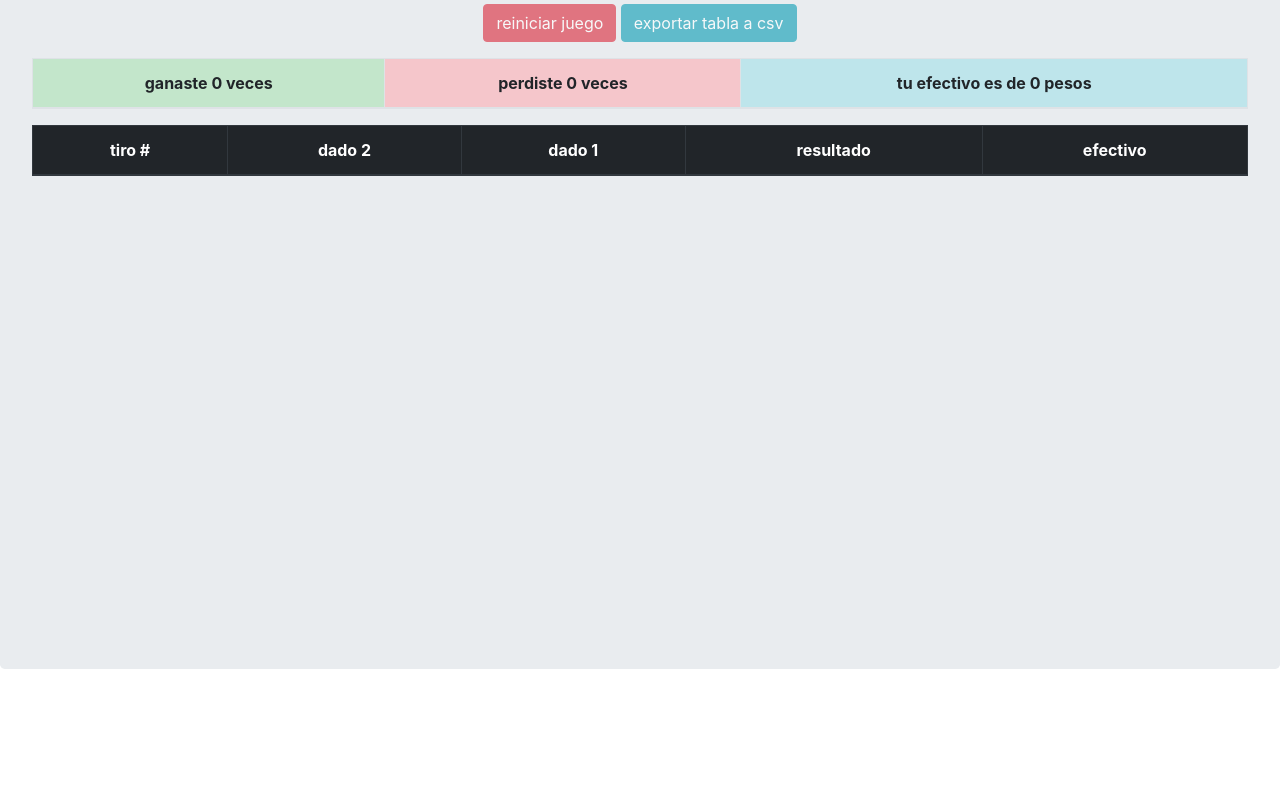
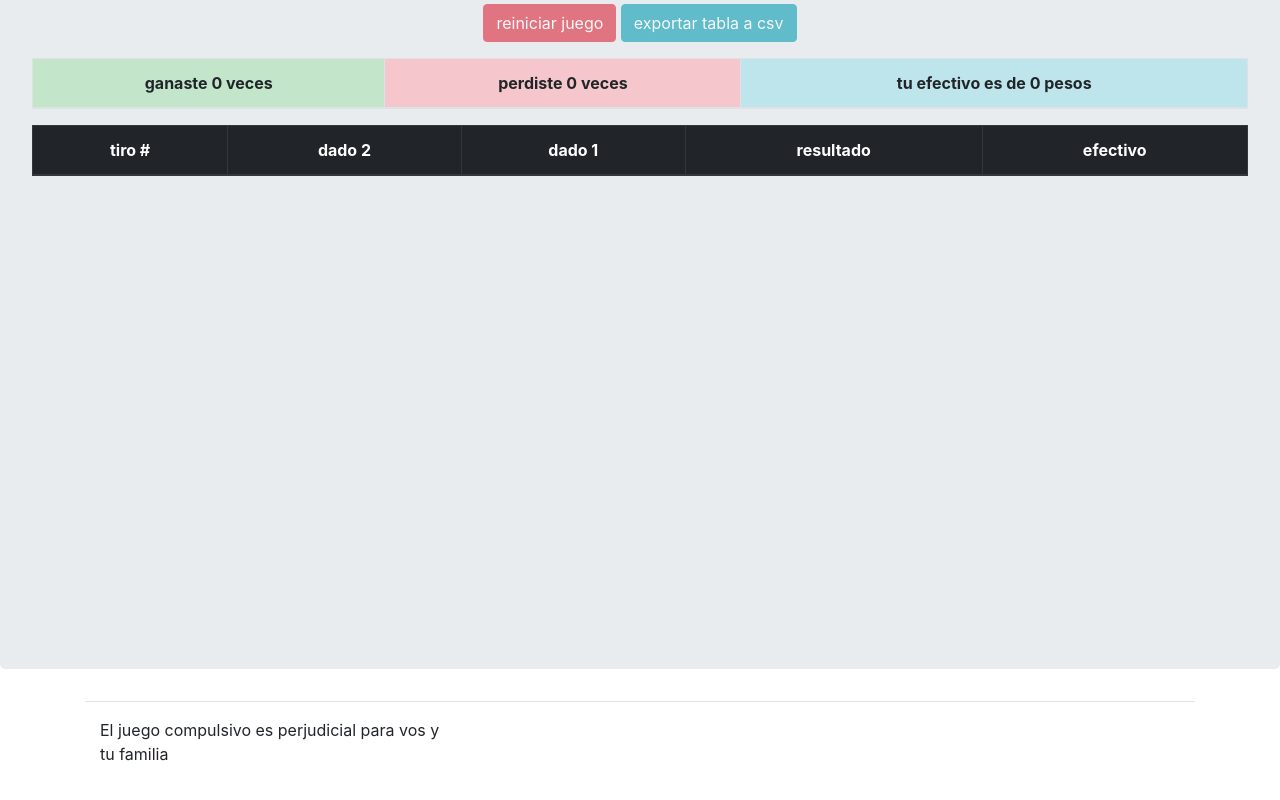
Before and after one commit to MatiasFS99/Probabilidad-y-Estadistica-2025-Grupo-4-Juego-Dados, a plain HTML site: page index.html in a window 1280 px wide. Shown: the part 558-1358 px from the top of the page. Before the commit the page ends 1259 px from the top, so only its background shows below. Drawn offline with nearby package versions, Linux system fonts and the light colour scheme.

Commit message:
advertencia contra la ludopatia

```diff
--- a/index.html
+++ b/index.html
@@ -67,6 +67,13 @@
             </table>
         </div>
     </section>
+    <div class="container">
+        <footer class="d-flex flex-wrap justify-content-between align-items-center py-3 my-4 border-top">
+            <div class="col-md-4 d-flex align-items-center">
+                El juego compulsivo es perjudicial para vos y tu familia
+            </div>
+        </footer>
+    </div>
 
     <script>
         let counter = 0;
```
